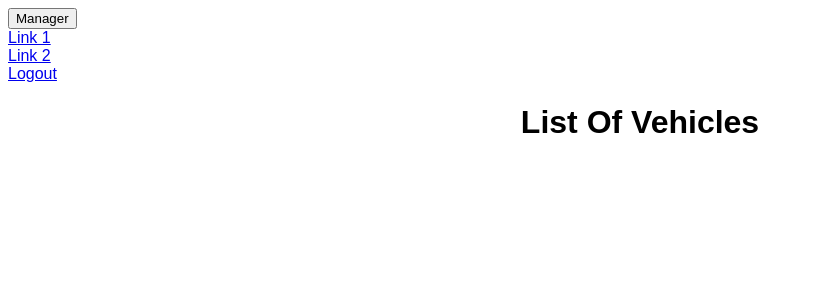
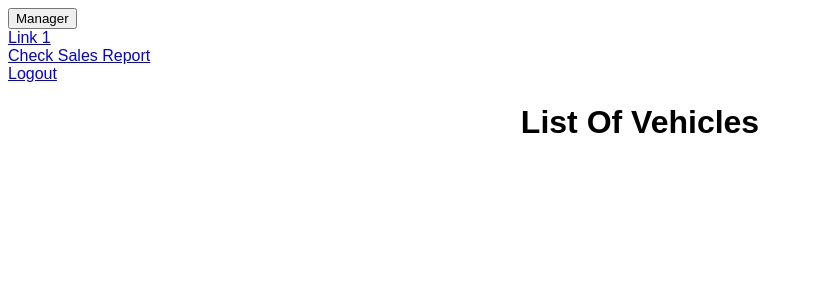
Before and after one commit to wyatt4543/vehicle_sales, a Flask app: page / in a window 1280 px wide, after a click on "Manager". Shown: the top 300 px of the page, without its empty margins (0-813 px from the left). Run offline with Flask 3, Linux system fonts and the light colour scheme; the visitor is signed in with stand-in values (Sample User, id 1); data that the repository does not hold is empty.

Commit message:
allow access to the sales report

```diff
--- a/templates/index.html
+++ b/templates/index.html
@@ -14,7 +14,7 @@
                     <button onclick="dropDown()" class="dropbtn">Manager</button>
                     <div id="dropdownContent" class="dropdown-content" style="visibility: hidden;">
                         <a href="#">Link 1</a><br>
-                        <a href="#">Link 2</a><br>
+                        <a href="/sales-report">Check Sales Report</a><br>
                         <a href="/logout">Logout</a>
                     </div>
                 </div>
```
